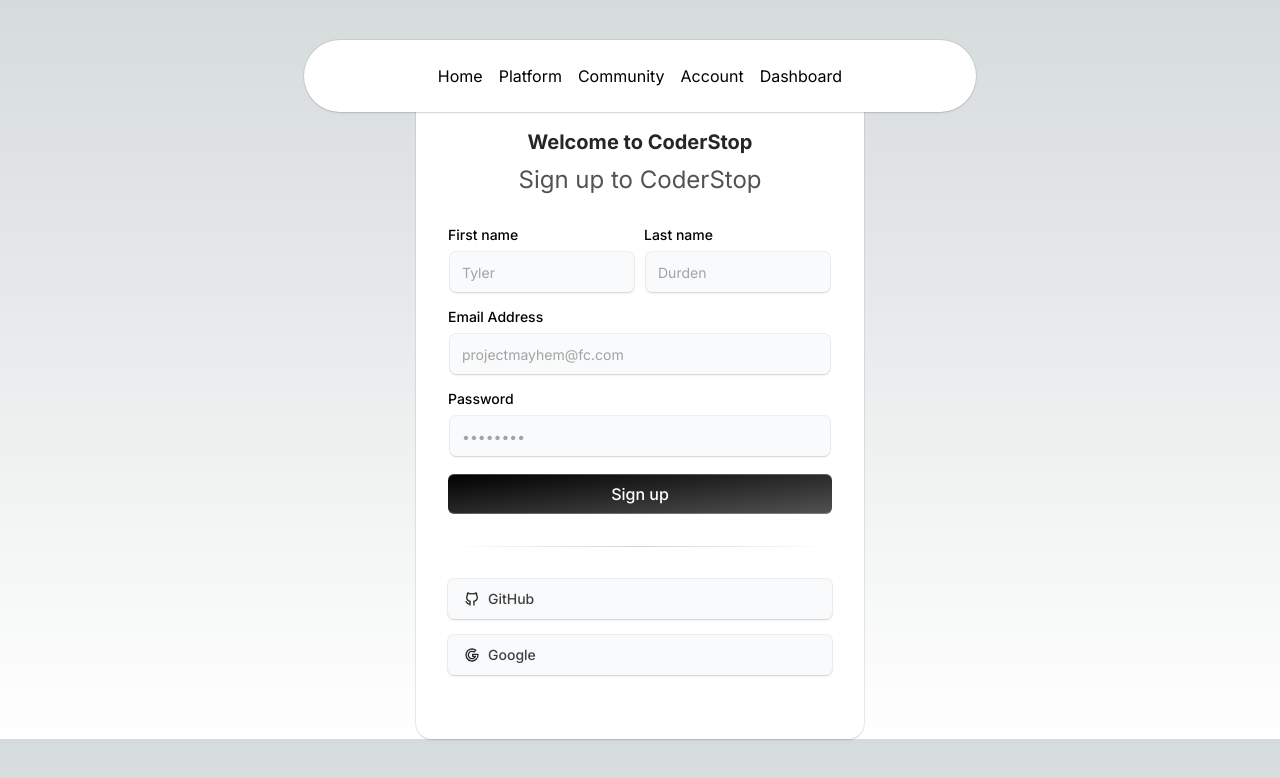
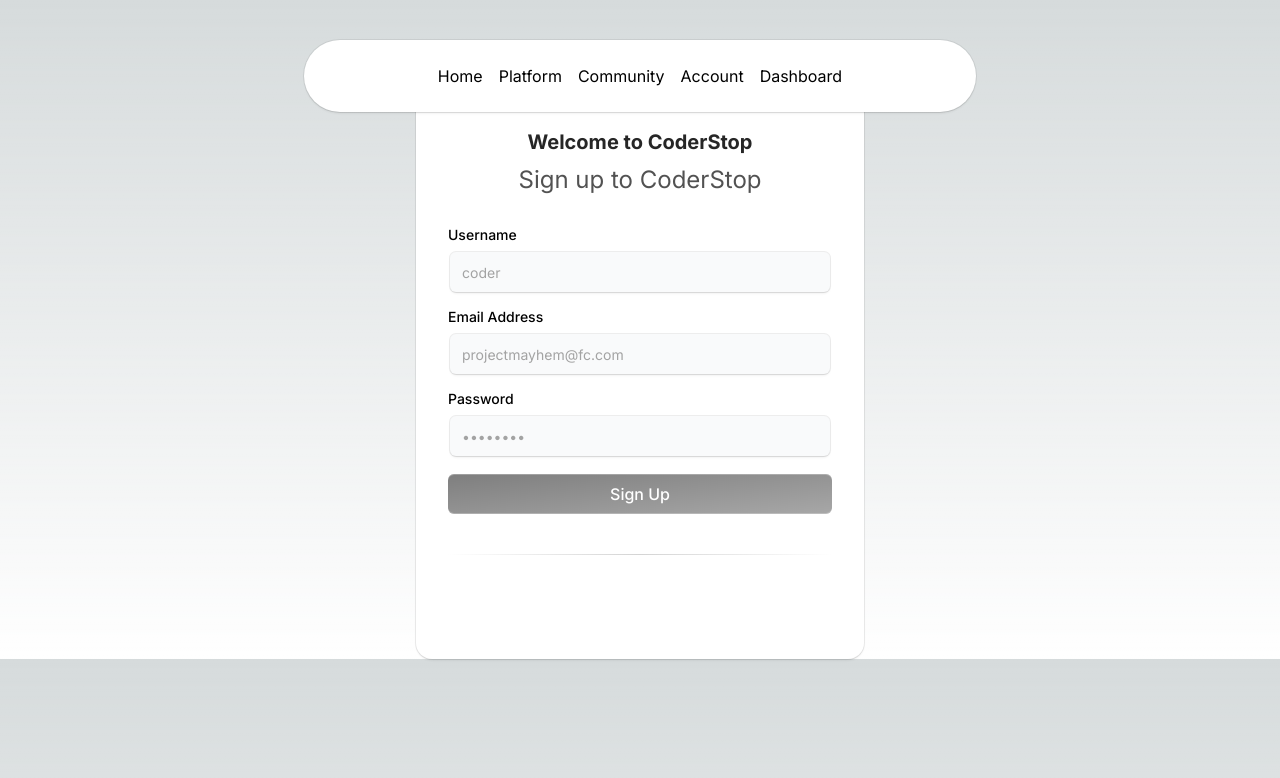
Before and after one commit to roshan-jha-23/Coder_Stop, a Next.js app in the folder coderstop/: page /account in a window 1280 px wide. Shown: the top 778 px of the page. Built offline with nearby package versions, Linux system fonts and the light colour scheme.

Commit message:
add apis and connecting backend and frontend

```diff
--- a/coderstop/src/app/account/page.tsx
+++ b/coderstop/src/app/account/page.tsx
@@ -1,50 +1,64 @@
 "use client";
-import React, { useState } from "react";
+import React, { useEffect, useState } from "react";
 import { Label } from "@/app/components/ui/label";
 import { Input } from "@/app/components/ui/input";
 import { cn } from "@/utils/cn";
-import { IconBrandGithub, IconBrandGoogle } from "@tabler/icons-react";
+import axios from "axios";
+import { useRouter } from "next/navigation";
+import { toast } from "react-hot-toast";
 
 function SignUpPage() {
-
-  const [firstname, setFirstName] = useState("");
-  const [lastname, setLastName] = useState("");
+  const router = useRouter();
+  const [username, setUsername] = useState("");
   const [email, setEmail] = useState("");
   const [password, setPassword] = useState("");
   const [loading, setLoading] = useState(false);
   const [error, setError] = useState("");
+  const [disableButton, setDisableButton] = useState(true);
 
-  const handleSubmit = (e: React.FormEvent<HTMLFormElement>) => {
+  useEffect(() => {
+    if (username.length > 0 && email.length > 0 && password.length > 0) {
+      setDisableButton(false);
+    } else {
+      setDisableButton(true);
+    }
+  }, [username, email, password]);
+
+  const handleSubmit = async (e: React.FormEvent<HTMLFormElement>) => {
     e.preventDefault();
     setLoading(true);
     setError("");
 
-    // Form validation
-    if (
-      firstname.length < 2 ||
-      lastname.length < 2 ||
-      email.length < 5 ||
-      password.length < 6
-    ) {
+    if (username.length < 2 || email.length < 5 || password.length < 6) {
       setError("Please enter valid details");
       setLoading(false);
       return;
     }
 
-    console.log("Form submitted with details:", {
-      firstname,
-      lastname,
-      email,
-      password,
-    });
-    setLoading(false);
+    try {
+      const response = await axios.post("/api/users/signup", {
+        username,
+        email,
+        password,
+      });
+      if (response.status === 200) {
+
+
+      } else {
+        throw new Error(response.data.message || "Signup failed");
+      }
+       toast.success("Signup successful!");
+       router.push("/messages/postsignup");
+    } catch (error: any) {
+      console.log("Signup failed", error);
+      toast.error(error.message);
+    } finally {
+      setLoading(false);
+    }
   };
-    const goToSignIn = () => {
-      window.location.href = "/account/login";
-    };
 
   return (
-    <main className="mt-12">
+    <main className="mt-20">
       <div className="max-w-md mt-24 w-full mx-auto rounded-none md:rounded-2xl p-4 md:p-8 shadow-input bg-white dark:bg-black">
         <header>
           <h1 className="font-bold text-center text-xl text-neutral-800 dark:text-neutral-200">
@@ -60,23 +74,13 @@
         <form className="my-8" onSubmit={handleSubmit}>
           <div className="flex flex-col md:flex-row space-y-2 md:space-y-0 md:space-x-2 mb-4">
             <LabelInputContainer>
-              <Label htmlFor="firstname">First name</Label>
+              <Label htmlFor="username">Username</Label>
               <Input
-                id="firstname"
-                placeholder="Tyler"
+                id="username"
+                placeholder="coder"
                 type="text"
-                value={firstname}
-                onChange={(e) => setFirstName(e.target.value)}
-              />
-            </LabelInputContainer>
-            <LabelInputContainer>
-              <Label htmlFor="lastname">Last name</Label>
-              <Input
-                id="lastname"
-                placeholder="Durden"
-                type="text"
-                value={lastname}
-                onChange={(e) => setLastName(e.target.value)}
+                value={username}
+                onChange={(e) => setUsername(e.target.value)}
               />
             </LabelInputContainer>
           </div>
@@ -102,37 +106,21 @@
           </LabelInputContainer>
 
           <button
-            onClick={goToSignIn}
-            className="bg-gradient-to-br relative group/btn from-black dark:from-zinc-900 dark:to-zinc-900 to-neutral-600 block dark:bg-zinc-800 w-full text-white rounded-md h-10 font-medium shadow-[0px_1px_0px_0px_#ffffff40_inset,0px_-1px_0px_0px_#ffffff40_inset] dark:shadow-[0px_1px_0px_0px_var(--zinc-800)_inset,0px_-1px_0px_0px_var(--zinc-800)_inset]"
+            className={cn(
+              "bg-gradient-to-br relative group/btn from-black dark:from-zinc-900 dark:to-zinc-900 to-neutral-600 block dark:bg-zinc-800 w-full text-white rounded-md h-10 font-medium shadow-[0px_1px_0px_0px_#ffffff40_inset,0px_-1px_0px_0px_#ffffff40_inset] dark:shadow-[0px_1px_0px_0px_var(--zinc-800)_inset,0px_-1px_0px_0px_var(--zinc-800)_inset]",
+              { "opacity-50 cursor-not-allowed": disableButton }
+            )}
             type="submit"
+            disabled={disableButton}
           >
-            {loading ? "Signing up..." : "Sign up "}
+            {loading ? "Signing up..." : "Sign Up"}
             <BottomGradient />
           </button>
 
-          <div className="bg-gradient-to-r from-transparent via-neutral-300 dark:via-neutral-700 to-transparent my-8 h-[1px] w-full" />
+          <div className="bg-gradient-to-r from-transparent via-neutral-300 dark:via-neutral-700 to-transparent my-10 h-[1px] w-full" />
 
           <div className="flex flex-col space-y-4">
-            <button
-              className="relative group/btn flex space-x-2 items-center justify-start px-4 w-full text-black rounded-md h-10 font-medium shadow-input bg-gray-50 dark:bg-zinc-900 dark:shadow-[0px_0px_1px_1px_var(--neutral-800)]"
-              type="button"
-            >
-              <IconBrandGithub className="h-4 w-4 text-neutral-800 dark:text-neutral-300" />
-              <span className="text-neutral-700 dark:text-neutral-300 text-sm">
-                GitHub
-              </span>
-              <BottomGradient />
-            </button>
-            <button
-              className="relative group/btn flex space-x-2 items-center justify-start px-4 w-full text-black rounded-md h-10 font-medium shadow-input bg-gray-50 dark:bg-zinc-900 dark:shadow-[0px_0px_1px_1px_var(--neutral-800)]"
-              type="button"
-            >
-              <IconBrandGoogle className="h-4 w-4 text-neutral-800 dark:text-neutral-300" />
-              <span className="text-neutral-700 dark:text-neutral-300 text-sm">
-                Google
-              </span>
-              <BottomGradient />
-            </button>
+
           </div>
         </form>
       </div>
--- /dev/null
+++ b/coderstop/src/app/messages/postsignup/page.tsx
@@ -0,0 +1,30 @@
+import React from "react";
+
+function Page() {
+  return (
+    <main className="min-h-screen flex items-center justify-center bg-gray-100 dark:bg-gray-900">
+      <div className="max-w-lg w-full mx-auto bg-white dark:bg-gray-800 shadow-lg rounded-lg p-8">
+        <h1 className="text-3xl font-bold text-center text-gray-800 dark:text-white">
+          Signup Successful!
+        </h1>
+        <p className="text-center text-gray-600 dark:text-gray-300 mt-4">
+          Ji, tusi signup kar chuke ho. Asin tuhade email vich ek confirmation
+          mail paaya hai. Kripya, apne email vich jaake account confirm karo.
+          Shukriya!
+        </p>
+        <div className="flex justify-center mt-8">
+          <a
+            href="https://mail.google.com"
+            target="_blank"
+            rel="noopener noreferrer"
+            className="inline-block px-6 py-3 text-white bg-blue-600 rounded-full shadow hover:bg-blue-500 transition duration-300"
+          >
+            Go to Gmail
+          </a>
+        </div>
+      </div>
+    </main>
+  );
+}
+
+export default Page;
```
